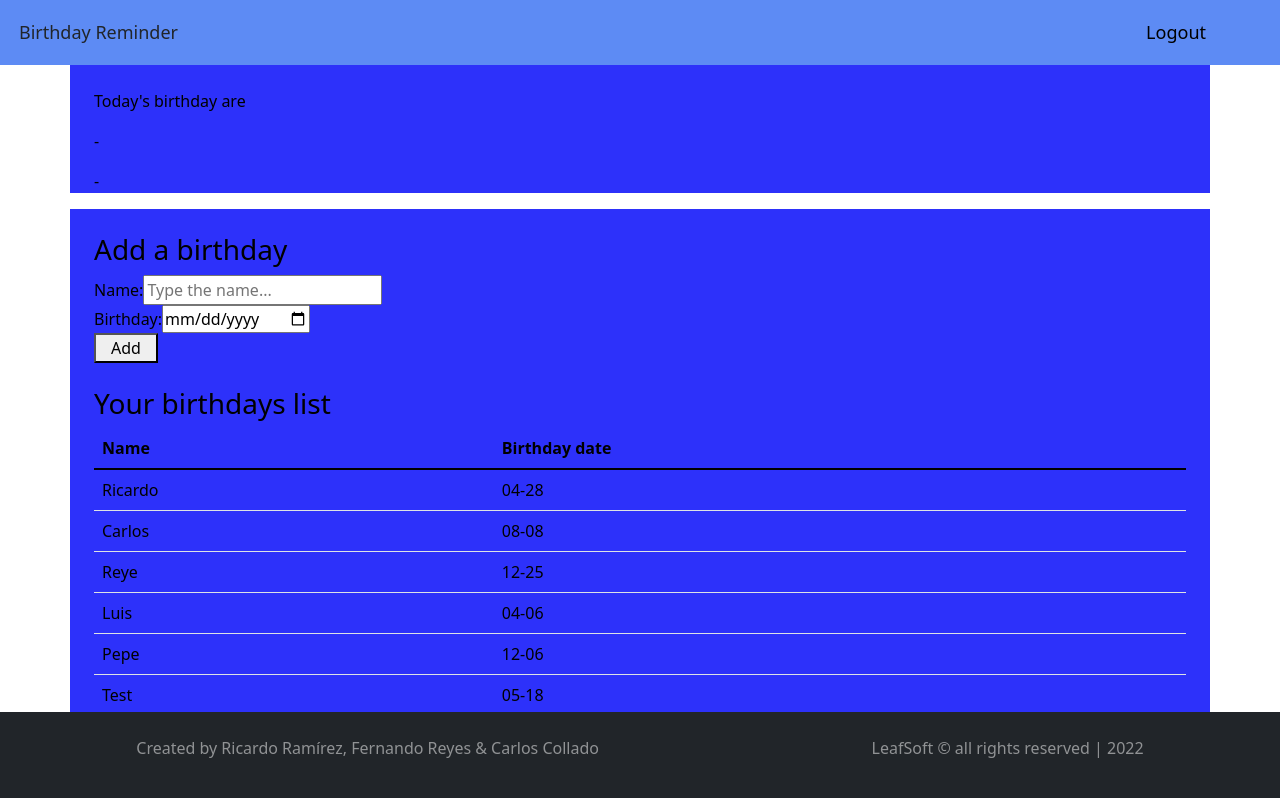
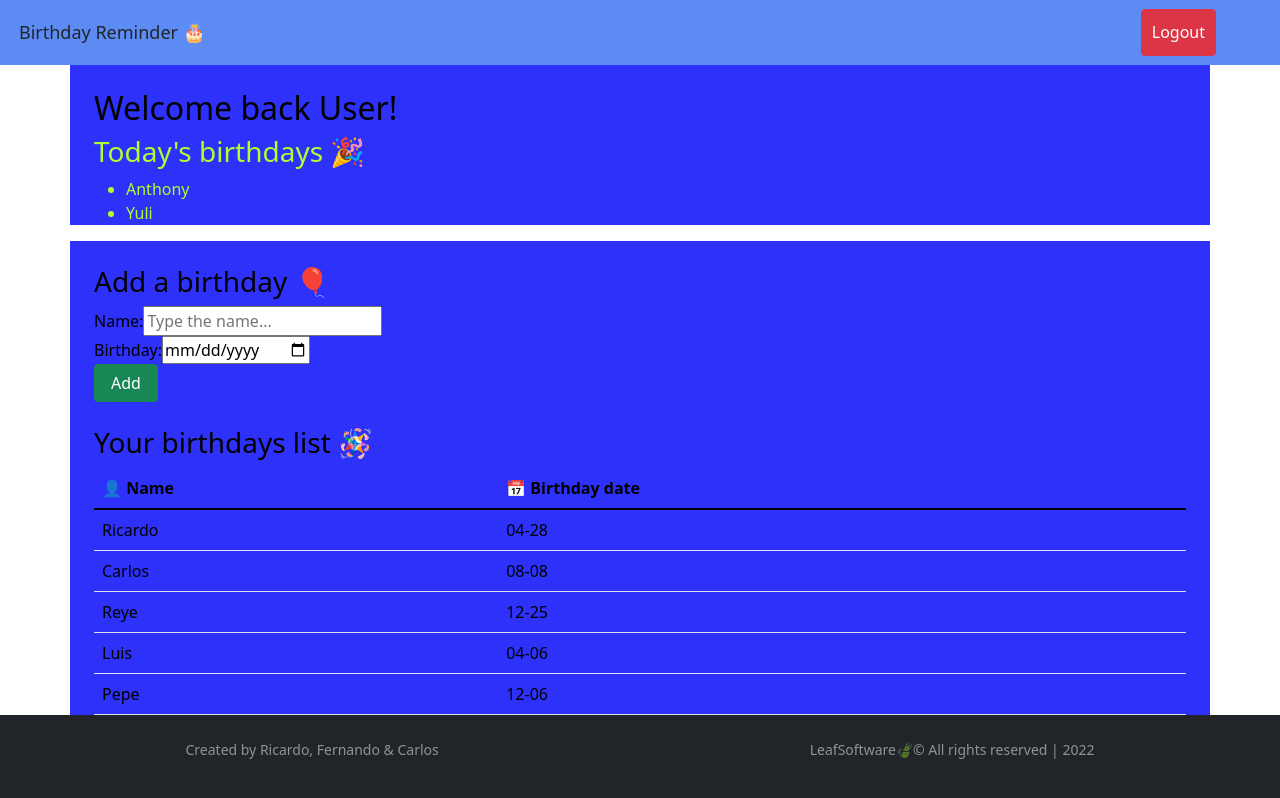
Before and after one commit to Ricaidito/bday-app, a React (Create React App) app: page / in a window 1280 px wide. Built offline with nearby package versions, Linux system fonts and the light colour scheme.

Commit message:
Styled components and texts.

```diff
--- a/src/components/AddBirthday.jsx
+++ b/src/components/AddBirthday.jsx
@@ -18,7 +18,7 @@ const AddBirthday = () => {
 
   return (
     <section className="container">
-      <h3>Add a birthday</h3>
+      <h3>Add a birthday 🎈</h3>
       <form className="add-bd-form" onSubmit={handleSubmit}>
         <div>
           <label htmlFor="name">Name: </label>
@@ -33,7 +33,7 @@ const AddBirthday = () => {
           <label htmlFor="birthday">Birthday: </label>
           <input type="date" ref={birthdayRef} required />
         </div>
-        <button className="">Add</button>
+        <button className="btn btn-success">Add</button>
       </form>
     </section>
   );
--- a/src/components/BirthdayList.jsx
+++ b/src/components/BirthdayList.jsx
@@ -4,13 +4,13 @@ import "../styles/BirthdayList.css";
 const BirthdayList = () => {
   // TODO: Add the edit and delete buttons for each birthday
   return (
-    <div className="container">
-      <h3>Your birthdays list</h3>
+    <section className="container">
+      <h3>Your birthdays list 🪅</h3>
       <table className="table">
         <thead>
           <tr>
-            <th>Name</th>
-            <th>Birthday date</th>
+            <th>👤 Name</th>
+            <th>📅 Birthday date</th>
           </tr>
         </thead>
         <tbody>
@@ -22,7 +22,7 @@ const BirthdayList = () => {
           ))}
         </tbody>
       </table>
-    </div>
+    </section>
   );
 };
 
--- a/src/components/BirthdaySummary.jsx
+++ b/src/components/BirthdaySummary.jsx
@@ -1,25 +1,41 @@
+import "../styles/BirthdaySummary.css";
 
 const BirthdaySummary = () => {
+  const mockUser = "User";
+  const mockData = [
+    {
+      id: 1,
+      userId: 1,
+      name: "Anthony",
+      date: "02-29",
+    },
+    {
+      id: 2,
+      userId: 2,
+      name: "Yuli",
+      date: "02-29",
+    },
+  ];
+  //const mockData = [];
 
-
-  const mock = [];
-
-  if (mock.length === 0){
-    return (
-      <div className="container">
-        <p>Today's birthday are</p>
-        <p>-</p>
-        <p>-</p>
-      </div>
-    );
-  }
-  else{
-    return(
-      <p>No female touched</p>
-    )
-
-  }
-
+  return mockData.length ? (
+    <section className="container">
+      <h2>Welcome back {mockUser}!</h2>
+      <h3 className="bdays">Today's birthdays 🎉</h3>
+      <ul>
+        {mockData.map(b => (
+          <li className="bdays" key={b.id}>
+            {b.name}
+          </li>
+        ))}
+      </ul>
+    </section>
+  ) : (
+    <section className="container">
+      <h2>Welcome back {mockUser}!</h2>
+      <h3 className="no-bdays">No birthdays today 😔</h3>
+    </section>
+  );
 };
 
 export default BirthdaySummary;
--- a/src/components/Footer.jsx
+++ b/src/components/Footer.jsx
@@ -7,8 +7,12 @@ const Footer = () => {
       id="sticky-footer"
       className="d-flex flex-shrink-0 py-4 bg-dark text-white-50 fixed-bottom justify-content-around"
     >
-      <p>Created by Ricardo Ramírez, Fernando Reyes & Carlos Collado</p>
-      <p>LeafSoft © all rights reserved | 2022</p>
+      <p className="ft-text text-center">
+        Created by Ricardo, Fernando & Carlos
+      </p>
+      <p className="ft-text text-center">
+        LeafSoftware🍃© All rights reserved | 2022
+      </p>
     </footer>
   );
 };
--- a/src/components/NavBar.jsx
+++ b/src/components/NavBar.jsx
@@ -1,11 +1,16 @@
 import "../styles/NavBar.css";
 
 const NavBar = () => {
+  /*
+  Lo cambie a botón porque tiraba un warning y decía que usar un <a>
+  no era recomendable
+  */
+
   return (
     <div>
       <header className="header">
-        <div className="titulo">Birthday Reminder</div>
-        <a className="logout" href="#">Logout</a>
+        <div className="titulo">Birthday Reminder 🎂</div>
+        <button className="logout btn btn-danger">Logout</button>
       </header>
     </div>
   );
--- a/src/styles/AddBirthday.css
+++ b/src/styles/AddBirthday.css
@@ -1,6 +1,5 @@
-.container{
-  background-color: #2D31FA;
-
+.container {
+  background-color: #2d31fa;
   color: black;
 }
 
--- /dev/null
+++ b/src/styles/BirthdaySummary.css
@@ -0,0 +1,7 @@
+.bdays {
+  color: greenyellow;
+}
+
+.no-bdays {
+  color: red;
+}
--- a/src/styles/Footer.css
+++ b/src/styles/Footer.css
@@ -1,5 +1,3 @@
-.footer{
-    background-color: #051367;
-    color: white;
-    text-align: center;
+.ft-text {
+  font-size: 14px;
 }
```
